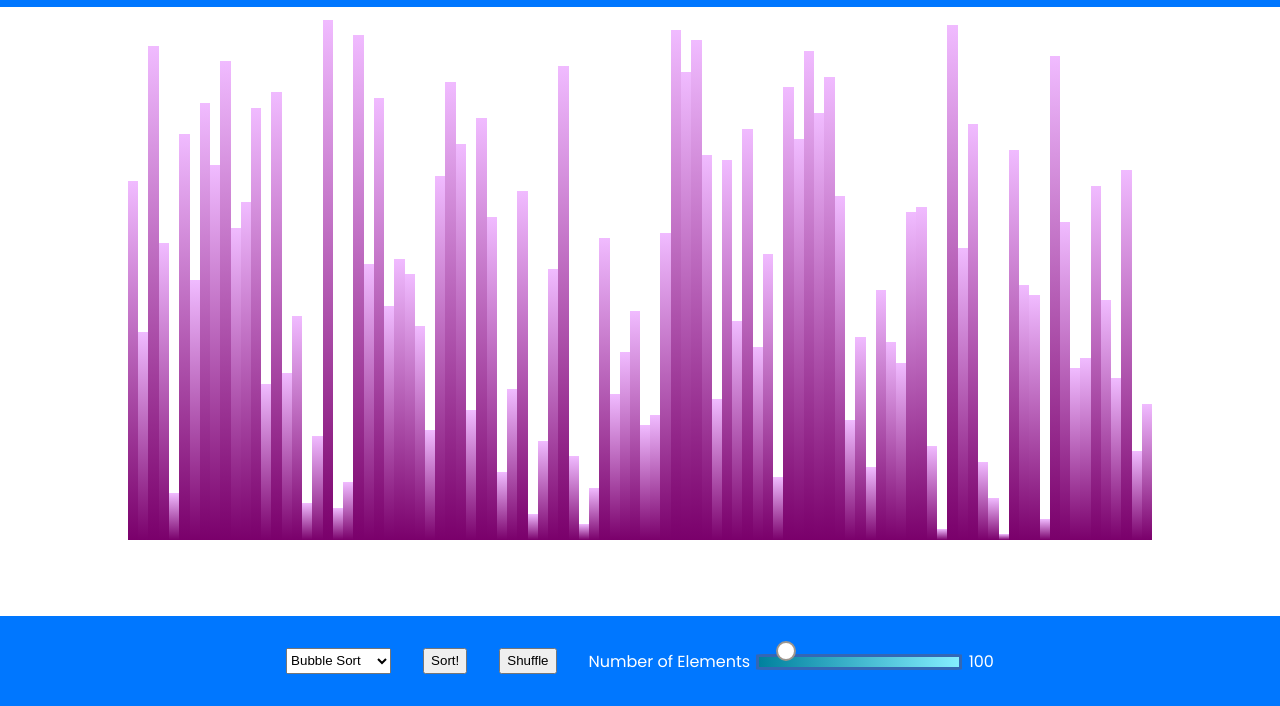
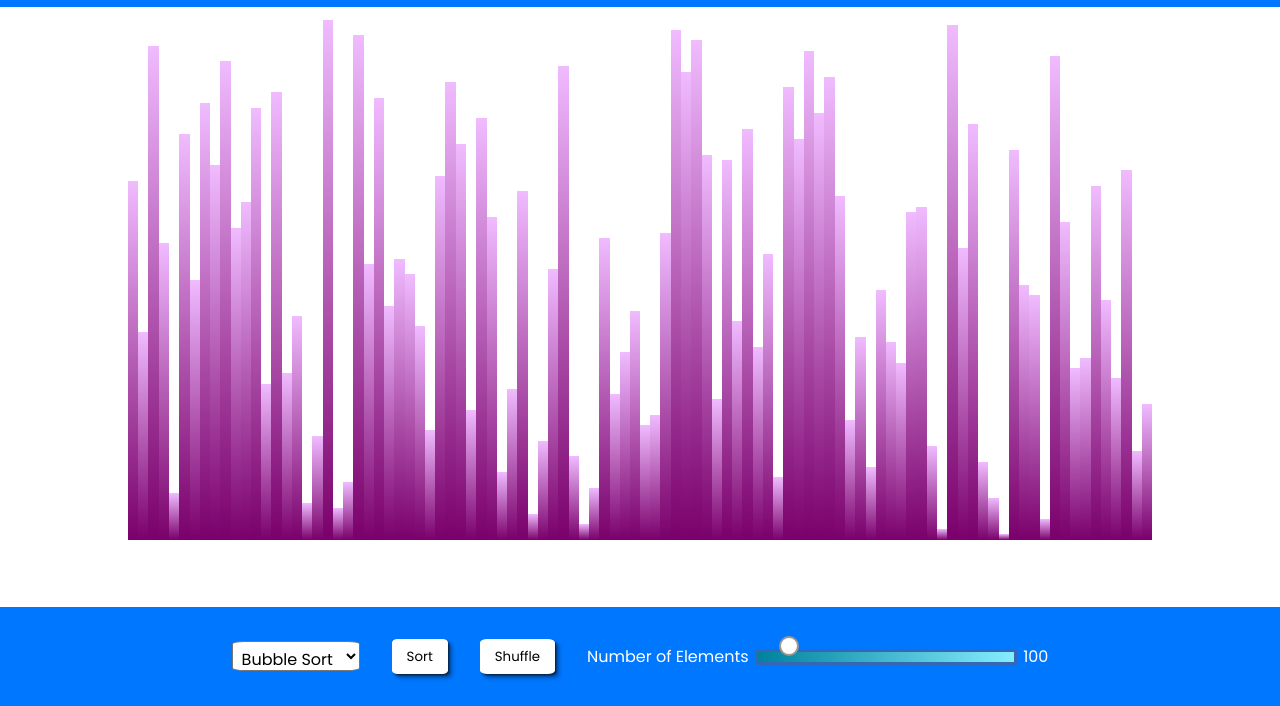
Before and after one commit to dfrias100/sort-visualizer, a plain HTML site: page index.html in a window 1280 px wide. Shown: the part 94-800 px from the top of the page. Drawn offline with Linux system fonts and the light colour scheme.

Commit message:
added styling to dropdown and buttons

```diff
--- a/index.html
+++ b/index.html
@@ -7,7 +7,7 @@
         <link rel="preconnect" href="https://fonts.googleapis.com">
         <link rel="preconnect" href="https://fonts.gstatic.com" crossorigin>
         <link href="https://fonts.googleapis.com/css2?family=Poppins&display=swap" rel="stylesheet">
-        <link rel="stylesheet" href="style.css">
+        <link rel="stylesheet" href="style.css?v=2">
         <title>Sort Visualizer</title>
     </head>
 
@@ -22,6 +22,7 @@
 
         <div class="site-footer">
             <div id="visualization-controls">
+                <div class="select-wrapper">
                     <select name="sorting-algorithms" id="sort-selector" class="sort-input" onchange="onChangeDropdown(this)">
                         <option value="bubble-sort">Bubble Sort</option>
                         <option value="insertion-sort">Insertion Sort</option>
@@ -31,8 +32,9 @@
                         <option value="heap-sort">Heap Sort</option>
                         <option value="introsort-sort">IntroSort</option>
                     </select>
-                <button name="sort-button" id="sort-button" class="sort-input" onclick="runSort()">Sort!</button>
-                <button name="shuffle-button" id="shuffle-button" class="sort-input" onclick="runShuffle()">Shuffle</button>
+                </div>
+                <button name="sort-button" id="sort-button" class="sort-input ripple" onclick="runSort()">Sort</button>
+                <button name="shuffle-button" id="shuffle-button" class="sort-input ripple" onclick="runShuffle()">Shuffle</button>
                 <div>
                     <label for="number-of-elements">Number of Elements</label>
                     <input type="range" name="number-of-elements"  id="elements-range" oninput="document.getElementById('num-elements').innerHTML = this.value; onChangeRange(this);" class="sort-input" min="10" max="1000" step="1" value="100">
--- a/style.css
+++ b/style.css
@@ -17,7 +17,7 @@ input[type=range] {
     border-radius: 5%;
     border: 3px solid;
     border-color: rgb(52, 103, 180);
-    width: 200px;
+    width: 20vw;
     height:10px;
 }
 
@@ -59,6 +59,54 @@ input[type=range]::-webkit-range-thumb {
     border-color: rgb(59,173,227);
 }
 
+button {
+    background-color: rgb(255, 255, 255);
+    font-family: 'Poppins', sans-serif;
+    border-radius: 10%;
+    padding: 7.5px 15px 7.5px 15px;
+    border: none;
+    cursor: pointer;
+    box-shadow: 1px 1px 1px rgba(0,0,0,0.33),
+                2px 2px 2px rgba(0,0,0,0.33),
+                4px 4px 4px rgba(0,0,0,0.33)
+}
+
+select {
+    font-family: inherit;
+    background-color: #ffffff;
+    font-size: 100%;
+    margin: 0;
+    box-sizing: border-box;
+    width: 10vw;
+    padding: 5px;
+    height: 30px;
+    border-radius: 10%;
+    transition: background 0.2s;
+}
+
+select:hover {
+    background-color: #d4d4d4;
+}
+
+select:focus {
+    background-color: #ffffff;
+}
+
+.ripple {
+    background-position: center;
+    transition: background 0.8s;
+}
+
+.ripple:hover {
+    background: #d4d4d4 radial-gradient(circle, transparent 1%, #d4d4d4 1%) center/15000%;
+}
+
+.ripple:active {
+    background-color: #ffffff;
+    background-size: 100%;
+    transition: background 0s;
+}
+
 #visualization-container {
     padding-left: 10%;
     padding-right: 10%;
@@ -77,6 +125,7 @@ input[type=range]::-webkit-range-thumb {
     margin-bottom: 2.5%;
     display: flex;
     justify-content: center;
+    align-items: center;
     column-gap: 2.5%;
 }
 
```
Lines whose indentation alone changed are shown as unchanged.
